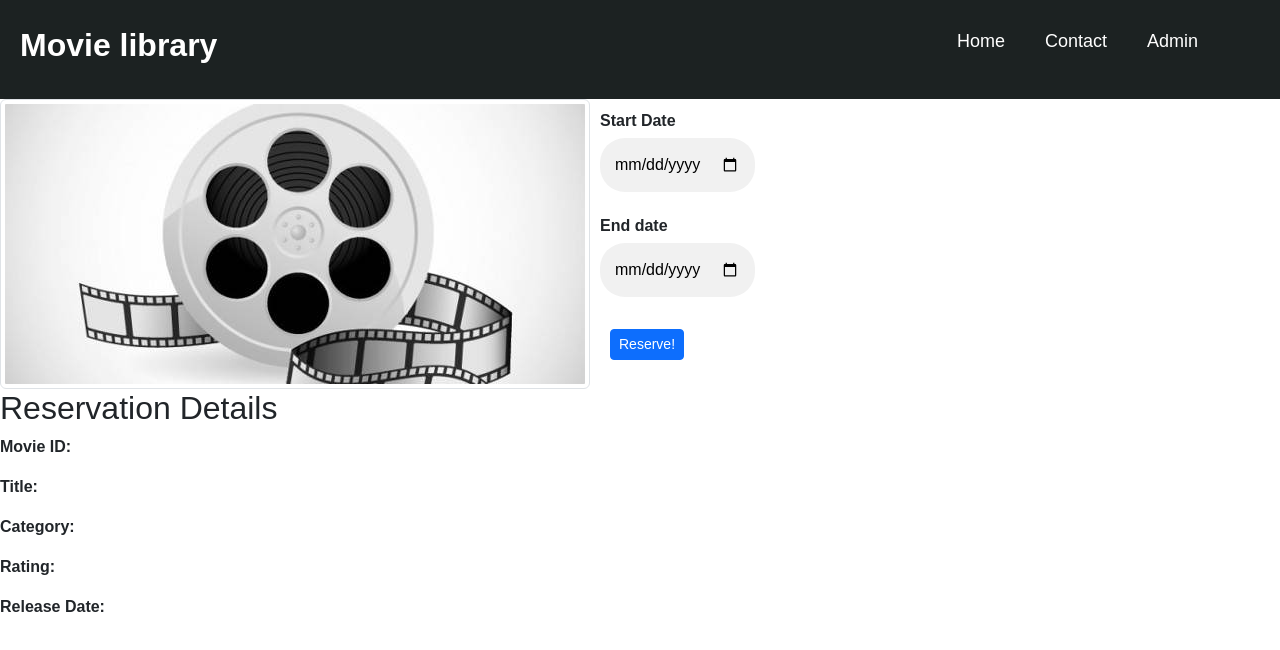
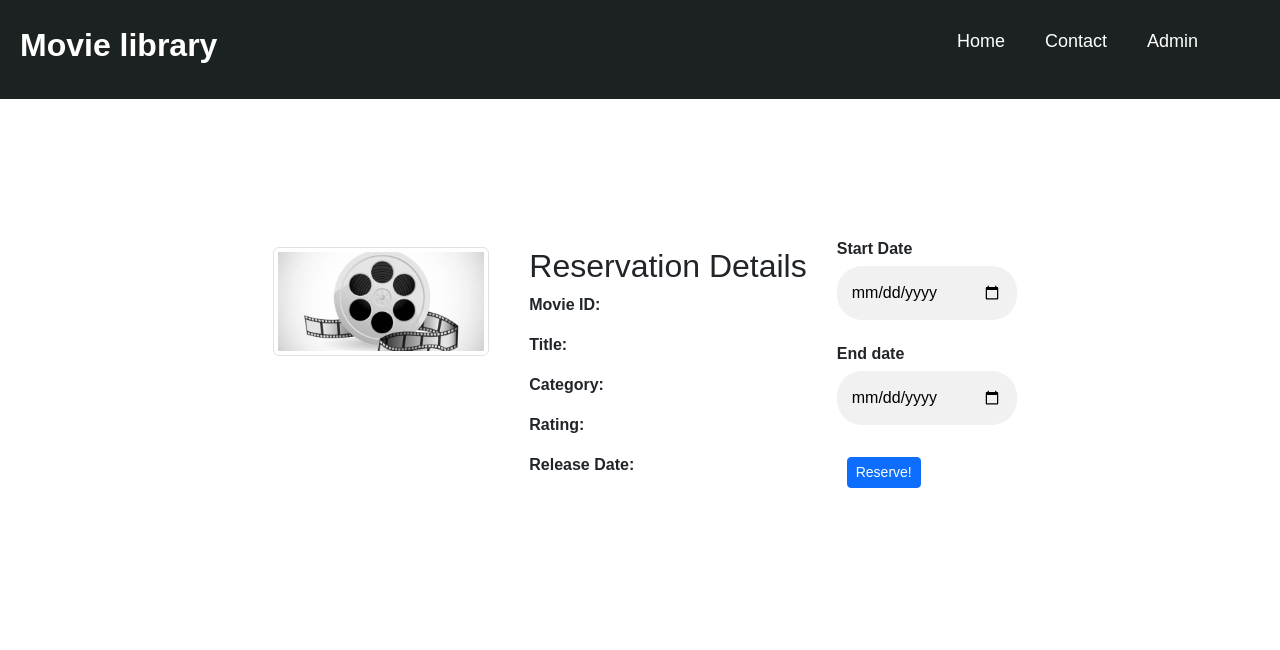
Before and after one commit to rborek32/Movie-Rental, a Vue app in the folder front/: page /reservations in a window 1280 px wide. Shown: the top 650 px of the page. Built offline with nearby package versions, Linux system fonts and the light colour scheme.

Commit message:
Styles update

```diff
--- a/front/src/assets/styles.css
+++ b/front/src/assets/styles.css
@@ -144,7 +144,7 @@ main {
 }
 
 .form-container {
-  max-width: 175px;
+  max-width: 200px;
   padding: 10px;
   background-color: white;
 }
@@ -171,3 +171,24 @@ main {
   padding: 10px;
   z-index: 1;
 }
+
+
+
+.reservationPanel {
+  display: flex;
+  justify-content: center; /* Horizontally center the content */
+  height: 100vh; /* Set the container to 100% of the viewport height */
+  margin: 10%;
+}
+
+.reservationPanelImgContainer {
+  flex: 0 0 25%; /* Set the image container to 25% of the available space */
+  padding: 20px; /* Add some spacing around the image */
+}
+
+.reservationDetails {
+max-width: fit-content;
+  padding: 20px; /* Add spacing around the details */
+  display: flex;
+  flex-direction: column;
+}
--- a/front/src/components/ReservationPanel.vue
+++ b/front/src/components/ReservationPanel.vue
@@ -12,8 +12,12 @@
 
 
   <body>
-    <aside>
+    <div class="reservationPanel">
+    <div class="reservationPanelImgContainer">
       <img src="@/assets/movie.jpg" class="img-thumbnail" alt="Cinque Terre">
+    </div>
+
+    <aside class="reservationDetails">
               <h2>Reservation Details</h2>
 
         <p><strong>Movie ID:</strong> {{ movieId }}</p>
@@ -22,6 +26,7 @@
         <p><strong>Rating:</strong> {{ rating }}</p>
         <p><strong>Release Date:</strong> {{ releaseDate }}</p>
       </aside>
+
       <form class="form-container" onsubmit="return false;">
         <label for="date"><b>Start Date</b></label>
         <input type="date" placeholder="Start..." v-model="startDate" required>
@@ -31,6 +36,7 @@
 
         <button class="btn btn-primary btn-sm" @click="addReservation()">Reserve!</button>
       </form>
+      </div>
   </body>
 </template>
 
@@ -61,7 +67,7 @@ export default {
       vm.releaseDate = to.query.releaseDate;
     });
   },
-  methods:{
+  methods: {
     addReservation() {
       var today = new Date();
       var dd = String(today.getDate()).padStart(2, '0');
@@ -77,7 +83,7 @@ export default {
         movieTitle: this.title
       };
 
-      if (this.startDate != null && this.endDate != null) {
+      if (this.startDate != null && this.endDate != null && this.startDate != "" && this.endDate != "") {
         axios.post(`${process.env.VUE_APP_BACKEND_URL_RESERVATIONS}/api/reservations`, reservationBody).then((response) => {
           console.log(`${process.env.VUE_APP_BACKEND_URL_RESERVATIONS}/api/reservations`
             + "\nMovie added successfully:", response.data);
```
Lines whose indentation alone changed are shown as unchanged.
